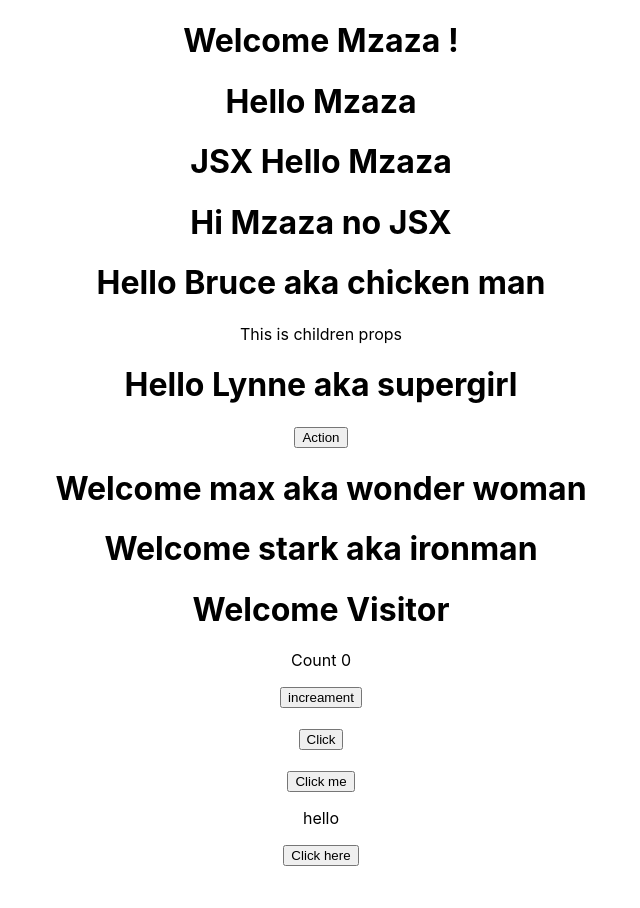
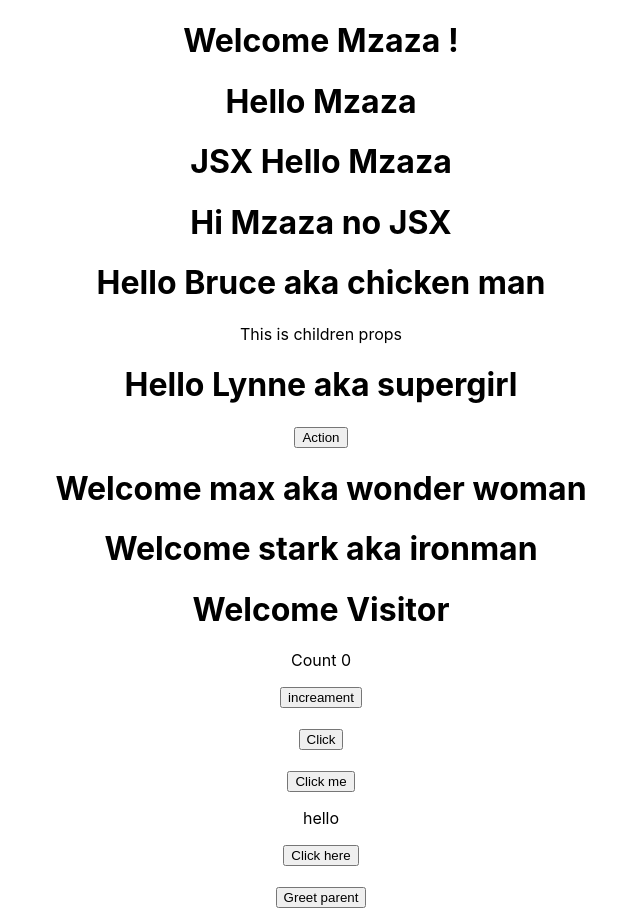
Before and after one commit to mzazakeith/React-Tutorials, a React (Create React App) app in the folder hello-components/: page / in a window 1280 px wide. Shown: the whole page, without its empty margins (319-959 px from the left). Before the commit the page ends 866 px from the top, so only its background shows below. Built offline with nearby package versions, Linux system fonts and the light colour scheme.

Commit message:
parent and child components event handling

```diff
--- a/hello-components/src/App.js
+++ b/hello-components/src/App.js
@@ -11,6 +11,7 @@
 import EventHandlingClick from './components/EventHandlingClick';
 import ClassEventClick from './components/ClassEventClick';
 import Eventbind from './components/Eventbind';
+import ParentComponent from './components/ParentComponent';
 
 function App() {
   return (
@@ -32,6 +33,7 @@
       <EventHandlingClick/>
       <ClassEventClick/>
       <Eventbind/>
+      <ParentComponent/>
     </div>
   );
 }
--- /dev/null
+++ b/hello-components/src/components/ChildComponent.js
@@ -0,0 +1,13 @@
+import React from 'react'
+
+function ChildComponent(props) {
+    return (
+        <div>
+            <br/>
+            {/* <button onClick={props.greetHandler}>Greet parent</button> */}
+            <button onClick={()=>props.greetHandler('child')}>Greet parent</button>
+        </div>
+    )
+}
+
+export default ChildComponent
--- /dev/null
+++ b/hello-components/src/components/ParentComponent.js
@@ -0,0 +1,31 @@
+import React, { Component } from 'react'
+import ChildComponent from './ChildComponent'
+
+class ParentComponent extends Component {
+    constructor(props) {
+        super(props)
+
+        this.state = {
+            parentName:'Parent'
+        }
+    }
+
+    // greetParent=()=>{
+    //     alert(`Hello${this.state.parentName}`)
+    // }
+
+    greetParent=(childName)=>{
+        alert(`Hello ${this.state.parentName} from ${childName}`)
+    }
+
+
+    render() {
+        return (
+            <div>
+                <ChildComponent greetHandler={this.greetParent}/>
+            </div>
+        )
+    }
+}
+
+export default ParentComponent
```
